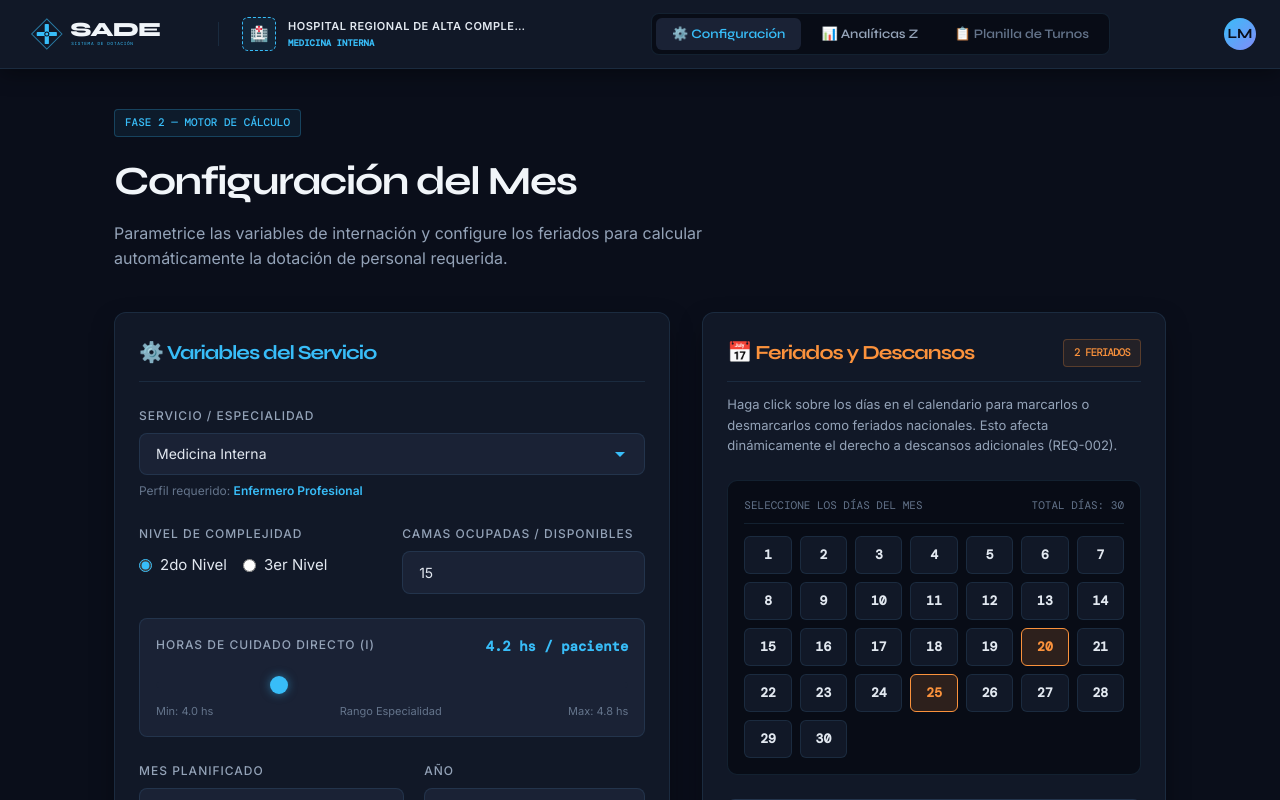
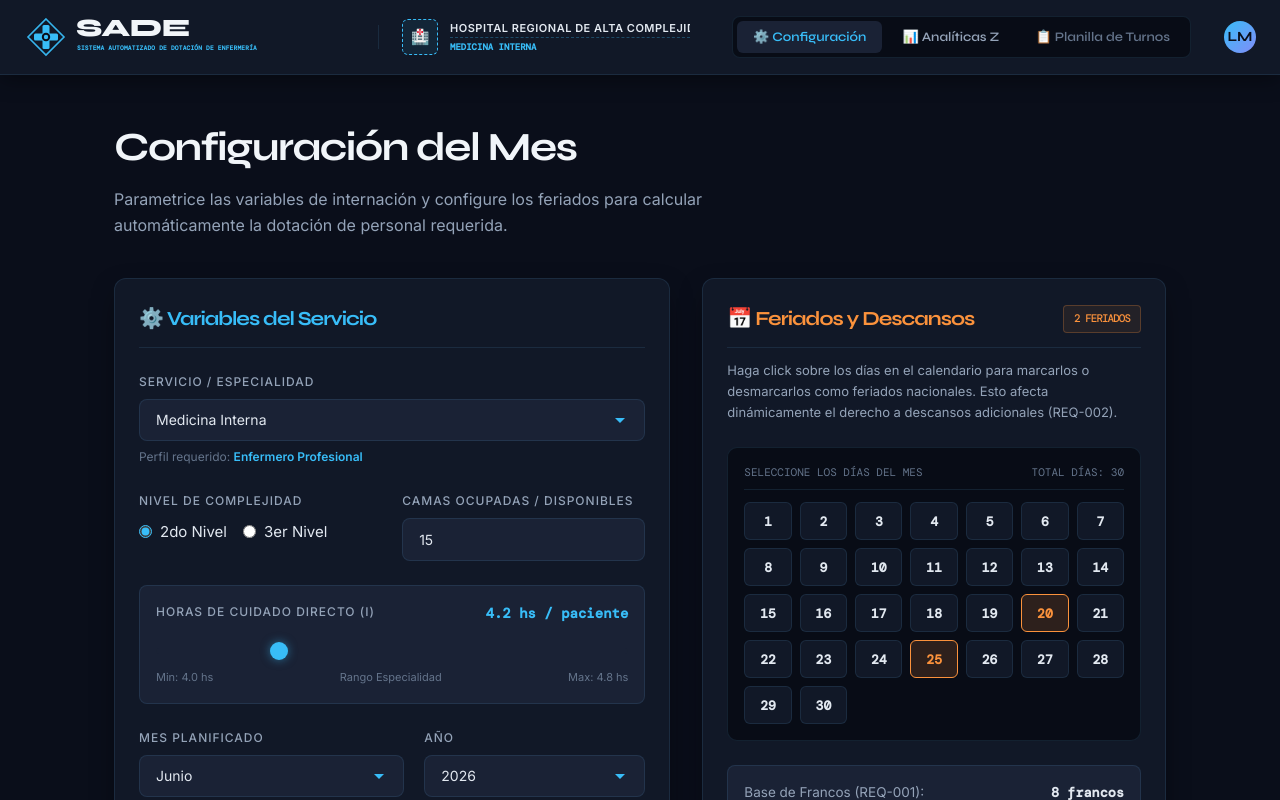
Before and after one commit to SBELENG/SadeApp, a React (Vite) app in the folder frontend/: page / in a window 1280 px wide. Shown: the top 800 px of the page. Built offline with nearby package versions, Linux system fonts and the light colour scheme.

Commit message:
feat: rediseño estetico premium, logos vectoriales de alta resolucion, siglas completas y topbar editable in-situ

```diff
--- a/frontend/src/App.tsx
+++ b/frontend/src/App.tsx
@@ -6,7 +6,7 @@ import { GridPage } from './pages/GridPage';
 import { ESPECIALIDADES_INDICES } from './utils/constants/indices';
 
 const App: React.FC = () => {
-  const { currentPage, setCurrentPage, serviceKey, month, year, dotacion, logoBase64, setLogoBase64 } = useConfigStore();
+  const { currentPage, setCurrentPage, serviceKey, month, year, dotacion, logoBase64, setLogoBase64, nombreInstitucion, setNombreInstitucion } = useConfigStore();
 
   const currentSpecialty = ESPECIALIDADES_INDICES[serviceKey];
 
@@ -55,26 +55,25 @@ const App: React.FC = () => {
           gap: '16px'
         }}>
 
-          {/* LOGO SADE (Variante 1 - Adaptado Compacto) */}
+          {/* LOGO SADE (Variante Vectorial Premium - Comercial) */}
           <div style={{ display: 'flex', alignItems: 'center', gap: '14px', cursor: 'pointer' }} onClick={() => setCurrentPage('config')}>
-            <svg width="180" height="42" viewBox="0 0 200 50" xmlns="http://www.w3.org/2000/svg">
-              <g transform="translate(20,25)">
-                <polygon points="0,-18 18,0 0,18 -18,0" fill="none" stroke="#38bdf8" strokeWidth="1.2" opacity="0.6"/>
-                <rect x="-2.5" y="-12" width="5" height="24" rx="1" fill="#38bdf8"/>
-                <rect x="-12" y="-2.5" width="24" height="5" rx="1" fill="#38bdf8"/>
-                <circle cx="0" cy="0" r="3" fill="#0a0e1a"/>
-                <circle cx="0" cy="0" r="1.8" fill="#38bdf8"/>
+            <svg width="340" height="50" viewBox="0 0 340 50" xmlns="http://www.w3.org/2000/svg" style={{ imageRendering: 'crisp-edges' }}>
+              <g transform="translate(22,25)">
+                <polygon points="0,-18 18,0 0,18 -18,0" fill="none" stroke="#38bdf8" strokeWidth="1.6" opacity="0.95"/>
+                <rect x="-3.5" y="-12" width="7" height="24" rx="1.5" fill="#38bdf8"/>
+                <rect x="-12" y="-3.5" width="24" height="7" rx="1.5" fill="#38bdf8"/>
+                <circle cx="0" cy="0" r="4.2" fill="#0a0e1a"/>
+                <circle cx="0" cy="0" r="2.2" fill="#38bdf8"/>
               </g>
-              <text x="48" y="27" fontFamily="Syne, sans-serif" fontSize="24" fontWeight="800" fill="#f1f5f9" letterSpacing="-1">SADE</text>
-              <text x="49" y="38" fontFamily="DM Mono, monospace" fontSize="5.2" fill="#38bdf8" letterSpacing="0.8">SISTEMA DE DOTACIÓN</text>
+              <text x="52" y="24" fontFamily="Syne, sans-serif" fontSize="25" fontWeight="800" fill="#f1f5f9" letterSpacing="-0.5">SADE</text>
+              <text x="53" y="38" fontFamily="DM Mono, monospace" fontSize="6.2" fontWeight="600" fill="#38bdf8" letterSpacing="0.2">SISTEMA AUTOMATIZADO DE DOTACIÓN DE ENFERMERÍA</text>
             </svg>
 
             {/* Separador */}
             <div style={{ height: '24px', width: '1px', background: 'var(--border)' }}></div>
 
-            {/* Logo de la Institución / Nombre interactivo */}
+            {/* Logo de la Institución / Nombre interactivo configurable */}
             <div
-              onClick={handleLogoAreaClick}
               style={{
                 display: 'flex',
                 alignItems: 'center',
@@ -83,7 +82,6 @@ const App: React.FC = () => {
                 borderRadius: '8px',
                 transition: 'all 0.2s ease',
                 position: 'relative',
-                cursor: 'pointer',
                 border: '1px solid transparent'
               }}
               onMouseEnter={(e) => {
@@ -94,7 +92,6 @@ const App: React.FC = () => {
                 e.currentTarget.style.borderColor = 'transparent';
                 e.currentTarget.style.background = 'transparent';
               }}
-              title="Click para subir o cambiar el logo de la institución"
             >
               <input
                 type="file"
@@ -104,8 +101,13 @@ const App: React.FC = () => {
                 style={{ display: 'none' }}
               />
 
+              <div
+                onClick={handleLogoAreaClick}
+                style={{ cursor: 'pointer' }}
+                title="Click para subir o cambiar el logo de la institución (max 2MB)"
+              >
                 {logoBase64 ? (
-                <div style={{ position: 'relative', width: '34px', height: '34px', flexShrink: 0 }}>
+                  <div style={{ position: 'relative', width: '36px', height: '36px', flexShrink: 0 }}>
                     <img
                       src={logoBase64}
                       alt="Logo Hospital"
@@ -149,8 +151,8 @@ const App: React.FC = () => {
                   </div>
                 ) : (
                   <div style={{
-                  width: '34px',
-                  height: '34px',
+                    width: '36px',
+                    height: '36px',
                     borderRadius: '6px',
                     background: 'rgba(56, 189, 248, 0.08)',
                     border: '1.5px dashed var(--accent)',
@@ -165,12 +167,37 @@ const App: React.FC = () => {
                     🏥
                   </div>
                 )}
+              </div>
 
               <div style={{ display: 'flex', flexDirection: 'column', textAlign: 'left' }}>
-                <span style={{ fontSize: '11px', color: 'var(--text)', fontWeight: '600', letterSpacing: '0.5px', maxWidth: '240px', overflow: 'hidden', textOverflow: 'ellipsis', whiteSpace: 'nowrap' }}>
-                  HOSPITAL REGIONAL DE ALTA COMPLEJIDAD
-                </span>
-                <span style={{ fontSize: '9px', color: 'var(--accent)', fontFamily: 'var(--mono)', fontWeight: 'bold' }}>
+                <input
+                  type="text"
+                  value={nombreInstitucion}
+                  onChange={(e) => setNombreInstitucion(e.target.value.toUpperCase())}
+                  style={{
+                    background: 'transparent',
+                    border: 'none',
+                    borderBottom: '1px dashed rgba(56, 189, 248, 0.3)',
+                    color: 'var(--text)',
+                    fontSize: '11px',
+                    fontWeight: '600',
+                    letterSpacing: '0.5px',
+                    width: '240px',
+                    padding: '2px 0',
+                    outline: 'none',
+                    fontFamily: 'var(--body)',
+                    transition: 'border-color 0.2s ease'
+                  }}
+                  onFocus={(e) => {
+                    e.target.style.borderColor = 'var(--accent)';
+                  }}
+                  onBlur={(e) => {
+                    e.target.style.borderColor = 'rgba(56, 189, 248, 0.3)';
+                  }}
+                  title="Haga click e ingrese el nombre de la institución para configurar el encabezado"
+                  placeholder="INGRESE EL NOMBRE DE LA INSTITUCIÓN"
+                />
+                <span style={{ fontSize: '9px', color: 'var(--accent)', fontFamily: 'var(--mono)', fontWeight: 'bold', marginTop: '2px' }}>
                   {currentSpecialty ? currentSpecialty.especialidad.toUpperCase() : 'SERVICIO ACTIVO'}
                 </span>
               </div>
@@ -287,7 +314,7 @@ const App: React.FC = () => {
         color: 'var(--text3)'
       }}>
         <div style={{ maxWidth: '1280px', margin: '0 auto', display: 'flex', justifyContent: 'space-between', flexWrap: 'wrap', gap: '12px' }}>
-          <span>SADE v1.0.0 — Sistema Automatizado de Dotación de Enfermería</span>
+          <span>Escuela de Enfermería - UNRC | Desarrollo: Ideas Digitales</span>
           <span>Regulado por Ley 24.004 / Ley 10.780</span>
         </div>
       </footer>
--- a/frontend/src/pages/ConfigPage.tsx
+++ b/frontend/src/pages/ConfigPage.tsx
@@ -97,7 +97,6 @@ export const ConfigPage: React.FC = () => {
     <div className="main-content" style={{ maxWidth: '1100px' }}>
       {/* Encabezado */}
       <div style={{ marginBottom: '40px', textAlign: 'left' }}>
-        <span className="badge-tech badge-blue" style={{ marginBottom: '12px' }}>Fase 2 — Motor de Cálculo</span>
         <h1 style={{ marginBottom: '8px' }}>Configuración del Mes</h1>
         <p style={{ color: 'var(--text2)', fontSize: '16px', maxWidth: '700px' }}>
           Parametrice las variables de internación y configure los feriados para calcular automáticamente la dotación de personal requerida.
--- a/frontend/src/pages/DashboardPage.tsx
+++ b/frontend/src/pages/DashboardPage.tsx
@@ -45,10 +45,10 @@ export const DashboardPage: React.FC = () => {
     { name: 'Francos (Qf)', value: dotacion.Qf, color: '#34d399' }
   ];
 
-  // Datos para el gráfico de composición profesional (Profesionales vs Auxiliares)
+  // Datos para el gráfico de composición profesional (Licenciados/Especialistas vs Enfermeros)
   const composicionData = [
-    { name: 'Profesionales (S)', value: dotacion.profesionales, color: '#0ea5e9' },
-    { name: 'Auxiliares (V)', value: dotacion.auxiliares, color: '#f87171' }
+    { name: 'Licenciados/Especialistas (S)', value: dotacion.profesionales, color: '#0ea5e9' },
+    { name: 'Enfermeros (V)', value: dotacion.auxiliares, color: '#f87171' }
   ];
 
   return (
--- a/frontend/src/store/configStore.ts
+++ b/frontend/src/store/configStore.ts
@@ -18,6 +18,7 @@ export interface ConfigState {
   ratioElegido: 'min' | 'max'; // Opción elegida del ratio
   dotacion: DotacionOutput | null;
   logoBase64: string | null;
+  nombreInstitucion: string;
 
   // Actions
   setCurrentPage: (page: 'config' | 'dashboard' | 'grid') => void;
@@ -32,6 +33,7 @@ export interface ConfigState {
   setUnidades: (unidades: number) => void;
   setRatioElegido: (ratio: 'min' | 'max') => void;
   setLogoBase64: (logo: string | null) => void;
+  setNombreInstitucion: (nombre: string) => void;
   ejecutarCalculo: () => void;
 }
 
@@ -50,6 +52,7 @@ export const useConfigStore = create<ConfigState>((set, get) => ({
   ratioElegido: 'min',
   dotacion: null,
   logoBase64: typeof window !== 'undefined' ? localStorage.getItem('sade_institucion_logo') : null,
+  nombreInstitucion: typeof window !== 'undefined' ? (localStorage.getItem('sade_nombre_institucion') || 'HOSPITAL REGIONAL DE ALTA COMPLEJIDAD') : 'HOSPITAL REGIONAL DE ALTA COMPLEJIDAD',
 
   setCurrentPage: (page) => set({ currentPage: page }),
 
@@ -125,6 +128,15 @@ export const useConfigStore = create<ConfigState>((set, get) => ({
     set({ logoBase64: logo });
   },
 
+  setNombreInstitucion: (nombre) => {
+    if (nombre) {
+      localStorage.setItem('sade_nombre_institucion', nombre);
+    } else {
+      localStorage.removeItem('sade_nombre_institucion');
+    }
+    set({ nombreInstitucion: nombre });
+  },
+
   ejecutarCalculo: () => {
     const { indexI, beds, nivel, isCritical, ratio, serviceKey, unidades, ratioElegido } = get();
     const spec = ESPECIALIDADES_INDICES[serviceKey];
```
Also changed, not shown: frontend/src/pages/GridPage.tsx (+5 -5 lines). Lines whose indentation alone changed are shown as unchanged.
